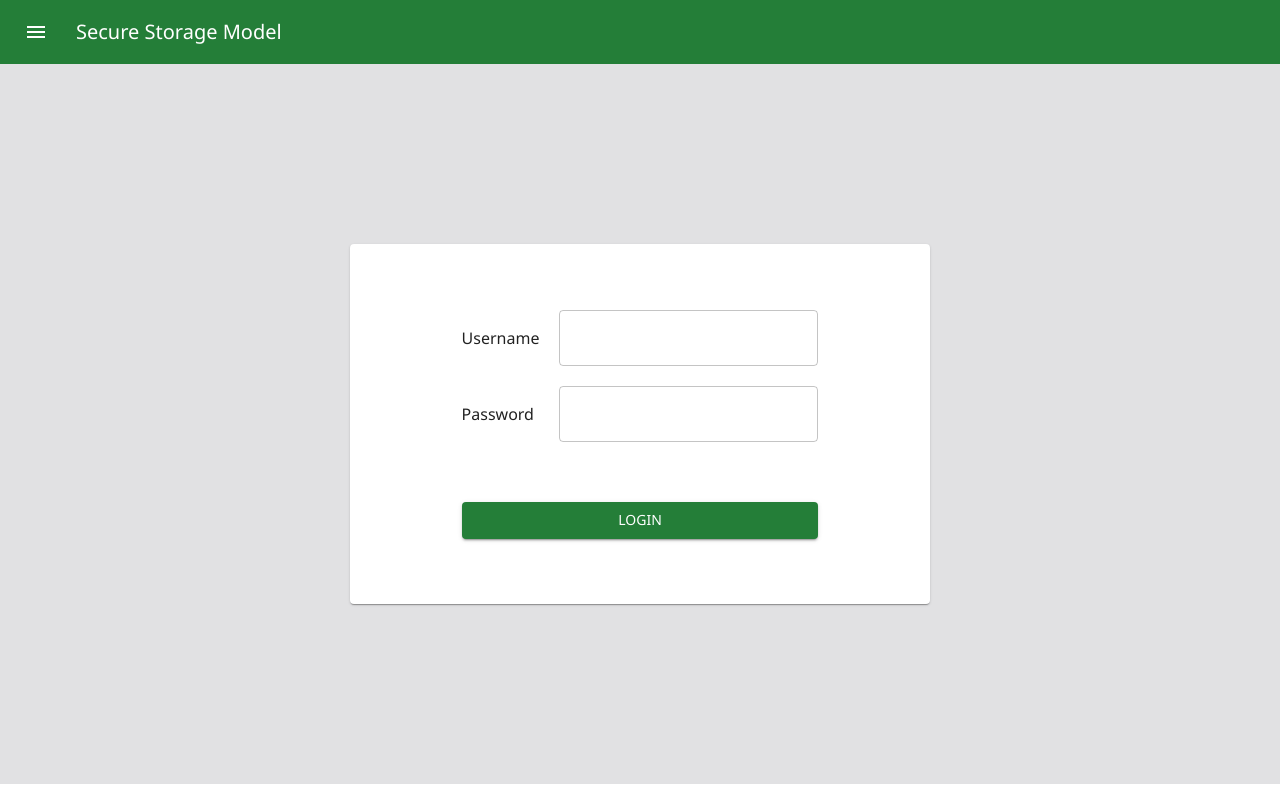
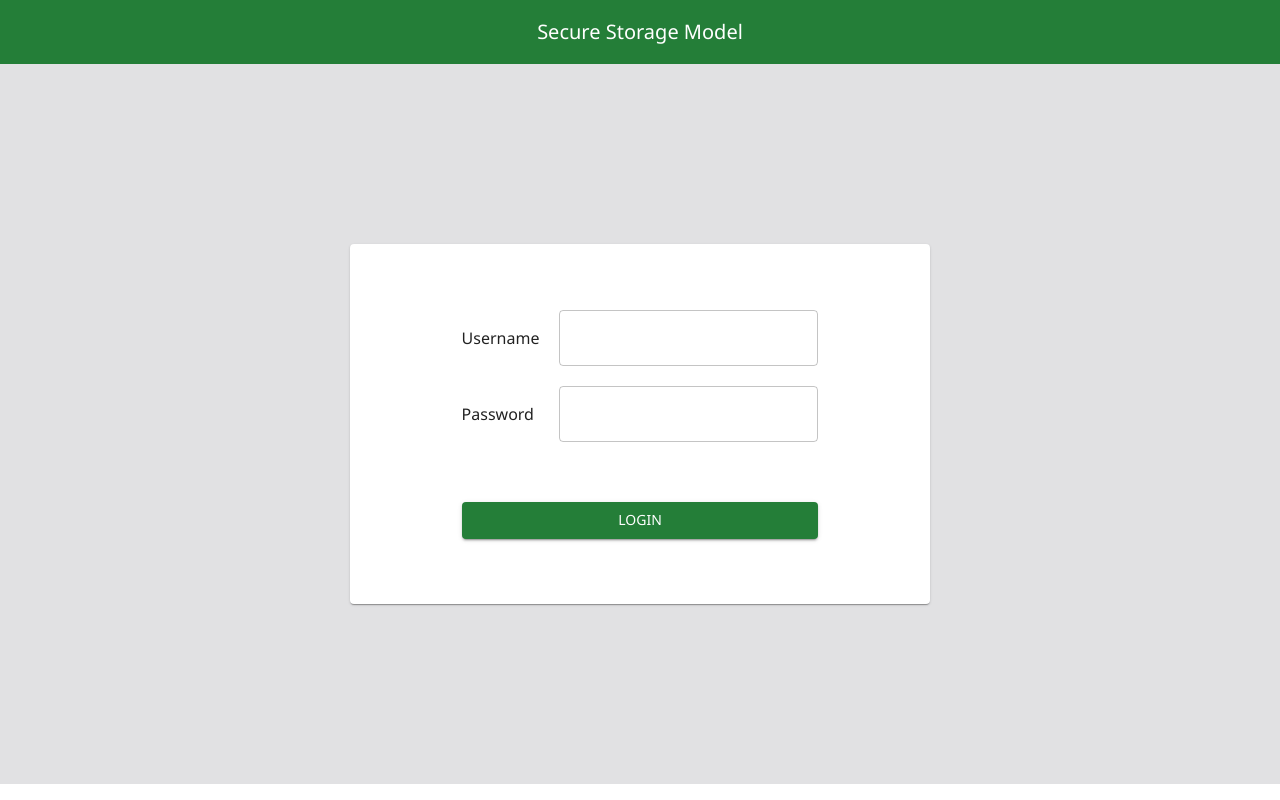
Before and after one commit to teanirudh/secure-storage, a React (Create React App) app in the folder frontend/: page /login in a window 1280 px wide. Built offline with nearby package versions, Linux system fonts and the light colour scheme.

Commit message:
Modify custom app bar

```diff
--- a/frontend/public/index.html
+++ b/frontend/public/index.html
@@ -6,10 +6,19 @@
     <meta name="viewport" content="width=device-width, initial-scale=1" />
     <meta name="description" content="Secure Storage Model" />
     <link rel="icon" type="image/x-icon" href="logo.png">
+    <style>
+        body {
+            margin: 0;
+        }
+
+        ::-webkit-scrollbar {
+            display: none;
+        }
+    </style>
     <title>Secure Storage</title>
 </head>
 
-<body style="margin: 0">
+<body>
     <noscript>You need to enable JavaScript to run this app.</noscript>
     <div id="root"></div>
 </body>
--- a/frontend/src/components/CustomAppBar.js
+++ b/frontend/src/components/CustomAppBar.js
@@ -18,6 +18,7 @@ import Box from "@mui/material/Box";
 import Drawer from "@mui/material/Drawer";
 import AuthContext from "../contexts/AuthContext";
 import { useNavigate } from "react-router-dom";
+import { Grid } from "@mui/material";
 
 const CustomAppBar = () => {
   const { user, logoutUser } = useContext(AuthContext);
@@ -25,17 +26,12 @@ const CustomAppBar = () => {
   const navigate = useNavigate();
 
   const toggleDrawer = (anchor, open) => (event) => {
-    if (
-      event.type === "keydown" &&
-      (event.key === "Tab" || event.key === "Shift")
-    ) {
+    if (event.type === "keydown" && (event.key === "Tab" || event.key === "Shift"))
       return;
-    }
-
     setState({ ...state, [anchor]: open });
   };
 
-  const adminSideBarKeys = [
+  const sideBarKeys = [
     {
       text: "Dashboard",
       icon: <DashboardIcon />,
@@ -63,29 +59,9 @@ const CustomAppBar = () => {
     },
   ];
 
-  const userSideBarKeys = [
-    {
-      text: "Dashboard",
-      icon: <DashboardIcon />,
-      onClick: () => navigate("/dashboard"),
-    },
-    {
-      text: "Evidence",
-      icon: <LocalLibraryIcon />,
-      onClick: () => navigate("/evidence"),
-    },
-    {
-      text: "Logout",
-      icon: <LogoutIcon />,
-      onClick: logoutUser,
-    },
-  ];
-
   const displaySideBar = () => {
-    if (!user) return null;
-    if (user.is_admin) {
     return (
-        adminSideBarKeys.map((key, index) => (
+      sideBarKeys.map((key, index) => (
         <ListItem key={key.text} disablePadding>
           <ListItemButton onClick={key.onClick}>
             <ListItemIcon>{key.icon}</ListItemIcon>
@@ -94,19 +70,6 @@ const CustomAppBar = () => {
         </ListItem>
       ))
     )
-    }
-    else {
-      return (
-        userSideBarKeys.map((key, index) => (
-          <ListItem key={key.text} disablePadding>
-            <ListItemButton onClick={key.onClick}>
-              <ListItemIcon>{key.icon}</ListItemIcon>
-              <ListItemText primary={key.text} />
-            </ListItemButton>
-          </ListItem>
-        ))
-      )
-    }
   };
 
   const list = (anchor) => (
@@ -125,19 +88,31 @@ const CustomAppBar = () => {
   return (
     <AppBar position="static">
       <Toolbar>
-        <IconButton
-          size="large"
-          edge="start"
-          color="inherit"
-          aria-label="menu"
-          sx={{ mr: 2 }}
-          onClick={user && toggleDrawer("left", true)}
-        >
+        <Grid container justifyContent="center" alignItems="center">
+          <Grid item xs={1}>
+            <Box sx={{ display: 'flex', justifyContent: 'flex-start' }}>
+              {user && (
+                <IconButton onClick={user.is_admin ? toggleDrawer("left", true) : () => { }}>
                   <MenuIcon />
                 </IconButton>
-        <Typography variant="h6" component="div" sx={{ flexGrow: 1 }}>
+              )}
+            </Box>
+          </Grid>
+          <Grid item xs={10}>
+            <Typography variant="h6" component="div" align="center">
               Secure Storage Model
             </Typography>
+          </Grid>
+          <Grid item xs={1}>
+            <Box sx={{ display: 'flex', justifyContent: 'flex-end' }} display="none">
+              {user && (
+                <IconButton onClick={logoutUser}>
+                  <LogoutIcon />
+                </IconButton>
+              )}
+            </Box>
+          </Grid>
+        </Grid>
       </Toolbar>
       <Drawer
         anchor={"left"}
```
Lines whose indentation alone changed are shown as unchanged.
